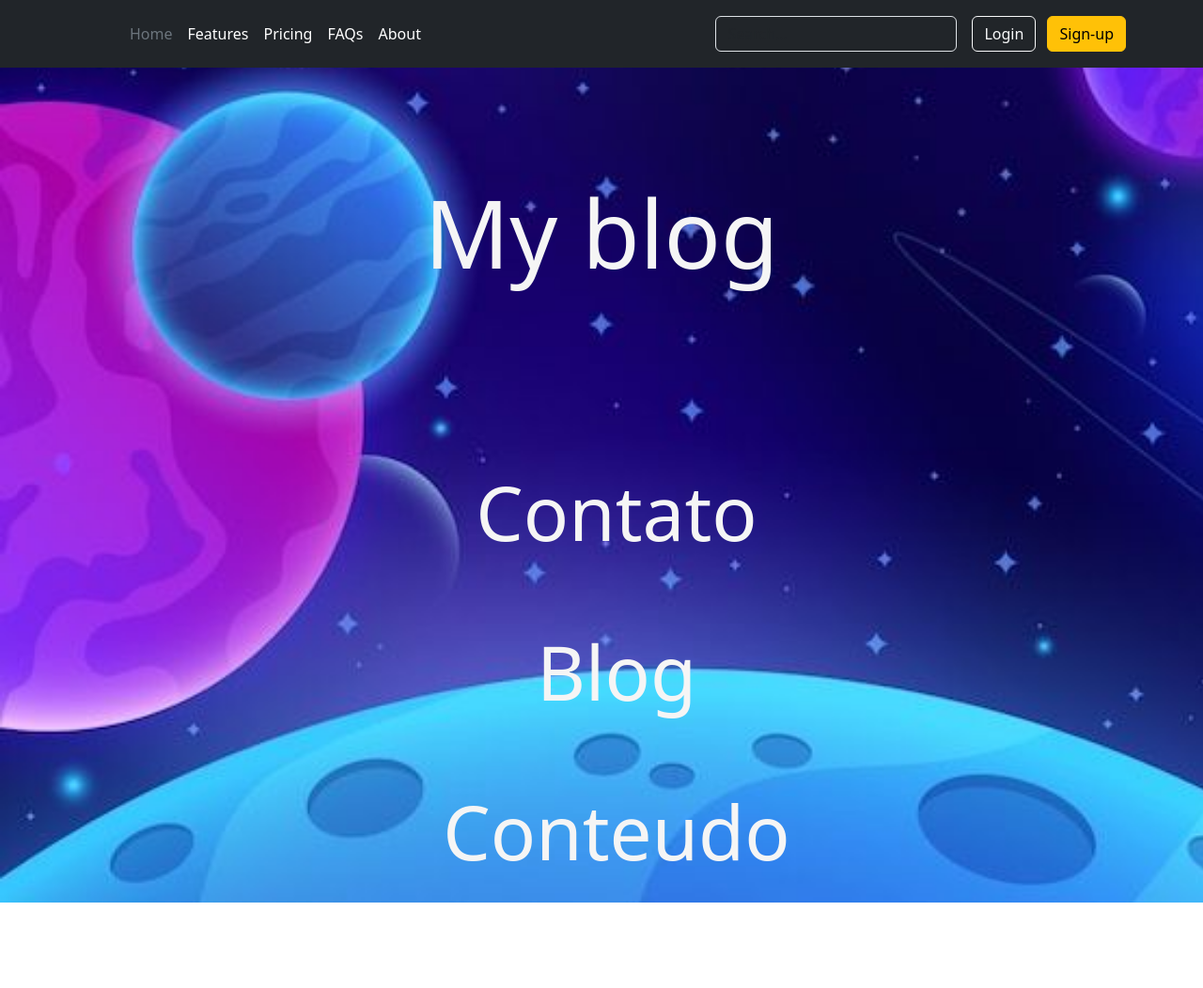
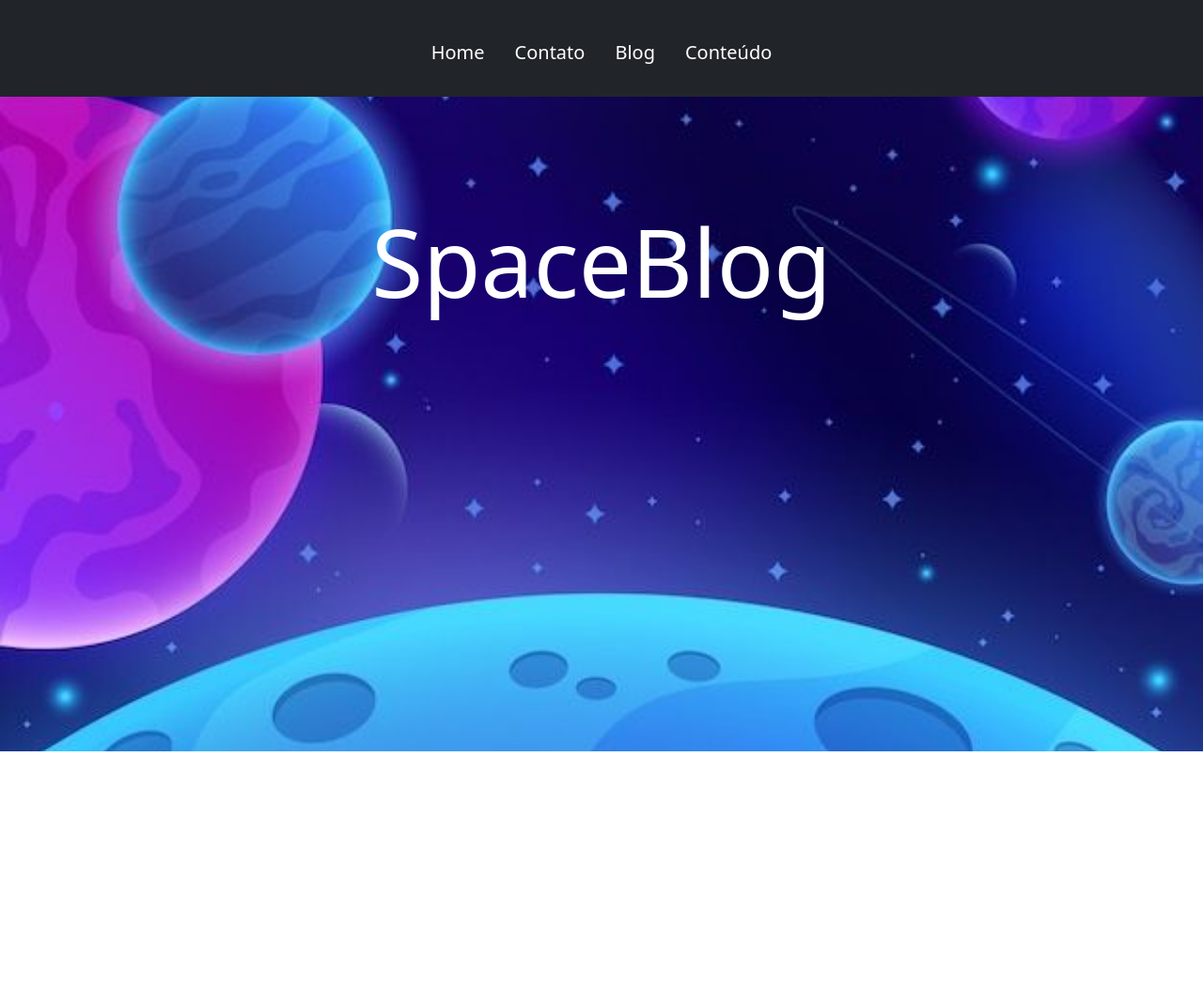
Before and after one commit to ViniciusdaS/Classes.ViewElements.Web, a plain HTML site: page index.html in a window 1280 px wide. Shown: the whole page at 94% size. After the commit the page ends 800 px from the top, so only its background shows below. Drawn offline with nearby package versions, Linux system fonts and the light colour scheme.

Commit message:
Add files via upload

```diff
--- a/css/styleGeral.css
+++ b/css/styleGeral.css
@@ -1,8 +1,6 @@
 body{
     background-image:url("/img/universess.jfif");
     background-size:cover;
-    width: 100%;
-    height: 100%;
     background-repeat:no-repeat;
     font-family:sans-serif;
 }
@@ -11,6 +9,7 @@ header {
     color: whitesmoke;
     width: 100%; height:20%;
     text-align: center;
+    font-size:20px;
 
 }
 
--- a/css/styleGeralBlog.css
+++ b/css/styleGeralBlog.css
@@ -1,14 +1,21 @@
 body{
-    background-color:cadetblue;
+    background-color:whitesmoke;
     background-image:none;
-}
-
-.quadros img{
-    width:560px;height:400px;
-    border:solid;border-color:whitesmoke;
 }
 
 .quadros{
     padding-top:10%;
-    color:whitesmoke;
+    color:black;
+    text-align:center;
+    margin-bottom:10%;
 }
+
+.quadros img{
+    width:60%;height:400px;
+    border:solid black;border-radius:10px;
+}
+
+.quadros h1{
+    font-size:80px;
+    margin-bottom:2%;
+}
--- a/css/styleGeralConteudo.css
+++ b/css/styleGeralConteudo.css
@@ -1,11 +1,10 @@
-*{
-    padding:0;
-    margin:0;
+body{
+    background-color:whitesmoke;
+    background-image:none;
 }
 
-body{
-    background-image:none;
-    background-color:cadetblue;
+.menuConteudo h1{
+    color:black;
 }
 
 .containerAulas{
--- a/css/styleIndex.css
+++ b/css/styleIndex.css
@@ -10,20 +10,9 @@ body{
 main{
     text-align: center;
     font-size:80px;
-    color: whitesmoke;
     padding-top:9%;
 }
 
 main h1{
     font-size:100px;
 }
-
-main ul li{
-    padding-top:50px;
-}
-
-main ul li a{
-    color:whitesmoke;
-    padding-bottom:9%;
-    text-decoration:none;
-}
--- a/index.html
+++ b/index.html
@@ -8,47 +8,30 @@
 
     <link rel="stylesheet" href="./css/reset.css"><!--primeiro reset-->
     <link rel="stylesheet" href="./css/styleIndex.css"><!--segundo teu estilo-->
+    <link rel="stylesheet" href="./css/styleGeral.css">
     <link rel="stylesheet" href="./css/mobile.css" media="max-width:480px">
     <link rel="stylesheet" href="https://cdn.jsdelivr.net/npm/bootstrap@5.3.5/dist/css/bootstrap.min.css">
 </head>
 <body>
-    <header class="p-3 text-bg-dark">
-        <div class="container">
-          <div class="d-flex flex-wrap align-items-center justify-content-center justify-content-lg-start">
+  <header class="p-4 text-bg-dark">
+    <div class="containerHeader">
+      <div class="justify-content-center">
         <a href="/" class="d-flex align-items-center mb-2 mb-lg-0 text-white text-decoration-none">
-              <svg class="bi me-2" width="40" height="32" role="img" aria-label="Bootstrap"><use xlink:href="#bootstrap"/></svg>
+          <svg class="" width="60" height="9" role="img" aria-label="Bootstrap"><use xlink:href="#bootstrap"/></svg>
         </a>
 
-            <ul class="nav col-12 col-lg-auto me-lg-auto mb-2 justify-content-center mb-md-0">
-              <li><a href="#" class="nav-link px-2 text-secondary">Home</a></li>
-              <li><a href="#" class="nav-link px-2 text-white">Features</a></li>
-              <li><a href="#" class="nav-link px-2 text-white">Pricing</a></li>
-              <li><a href="#" class="nav-link px-2 text-white">FAQs</a></li>
-              <li><a href="#" class="nav-link px-2 text-white">About</a></li>
+        <ul class="nav justify-content-center">
+          <li><a href="./index.html" class="nav-link text-white" id="paginaHome">Home</a></li>
+          <li><a href="./contato.html" class="nav-link text-white">Contato</a></li>
+          <li><a href="./blog.html" class="nav-link text-white">Blog</a></li>
+          <li><a href="./conteudo.html" class="nav-link text-white">Conteúdo</a></li>
         </ul>
-
-            <form class="col-12 col-lg-auto mb-3 mb-lg-0 me-lg-3" role="search">
-              <input type="search" class="form-control form-control-dark text-bg-dark" placeholder="Search..." aria-label="Search">
-            </form>
-
-            <div class="text-end">
-              <button type="button" class="btn btn-outline-light me-2">Login</button>
-              <button type="button" class="btn btn-warning">Sign-up</button>
-            </div>
       </div>
     </div>
   </header>
 
     <main>
-        <nav class="atalhos">
-            <h1>My blog</h1>
-            <br>
-            <ul>
-                <li><a href="/contato.html">Contato</a></li>
-                <li><a href="/blog.html">Blog</a></li>
-                <li><a href="/conteudo.html">Conteudo</a></li>
-            </ul>
-        </nav>
+        <h1>SpaceBlog</h1>
     </main>
 </body>
 </html>
```
Also changed, not shown: blog.html (+27 -14 lines), contato.html (+18 -11 lines), conteudo.html (+24 -16 lines), img/imgsBlog/calculadoraEinstein.PNG (added), img/imgsBlog/interstelar.PNG (added), img/imgsBlog/personagems.PNG (added). Lines whose indentation alone changed are shown as unchanged.
